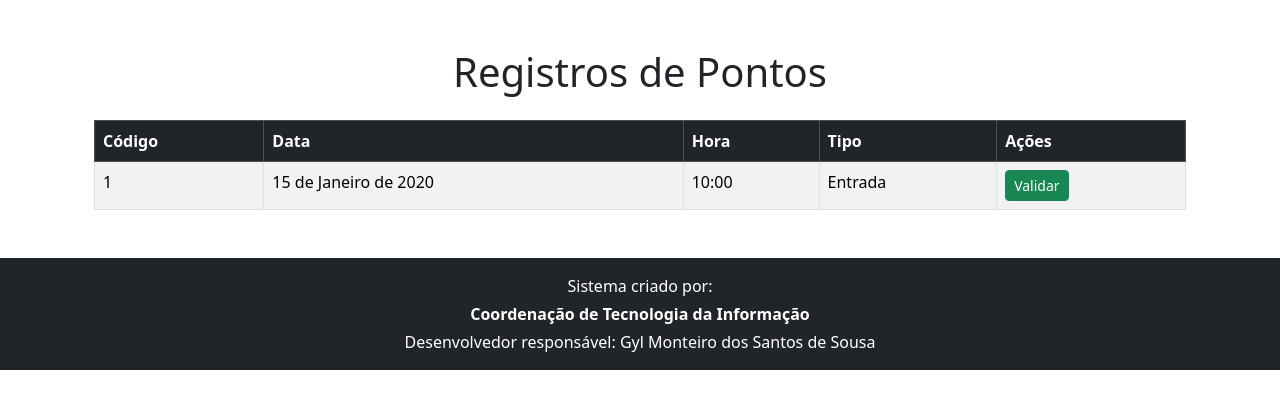
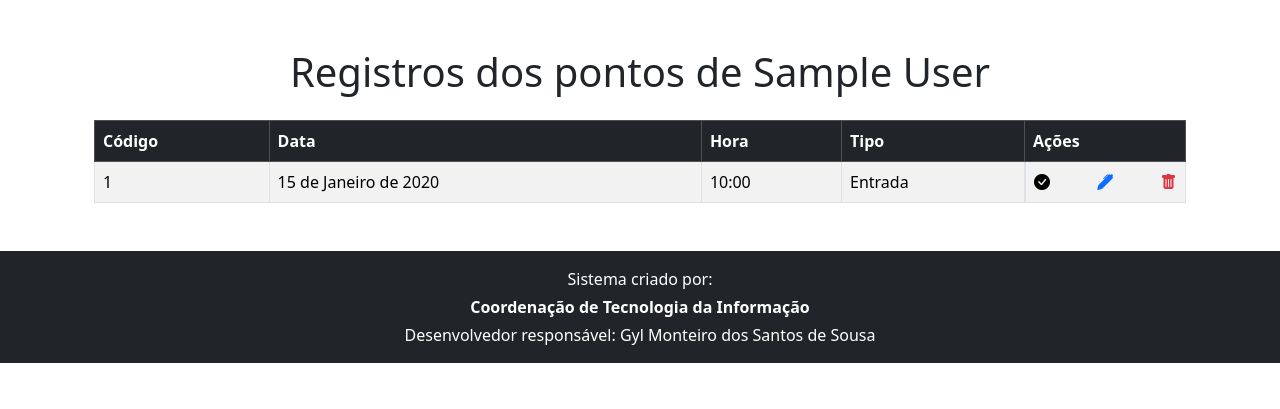
Before and after one commit to gylmonteiro-dev/smartchronos, a Django app: page /employees/1/ in a window 1280 px wide. Shown: the part 74-483 px from the top of the page. Run offline with Django 5.2, Linux system fonts and the light colour scheme; tables that the repository leaves empty hold one stand-in row (values such as "Sample post").

Commit message:
feat: add point validation and record deletion functionalities
- Implemented point validation functionality to mark work point records as valid.
- Added functionality to delete work point records.
- Ensured proper redirection and parameter handling for related views.

```diff
--- a/point_control/templates/time_records_list.html
+++ b/point_control/templates/time_records_list.html
@@ -3,7 +3,7 @@
 
 
  <div class="container mt-5">
-        <h1 class="text-center mb-4">Registros de Pontos</h1>
+        <h1 class="text-center mb-4">Registros dos pontos de {{user.first_name}} {{user.last_name}}</h1>
         <table class="table table-bordered table-striped">
             <thead class="table-dark">
                 <tr>
@@ -24,8 +24,13 @@
                     <td>{{record.created_at.date}}</td>
                     <td>{{record.created_at.time}}</td>
                     <td>{% if record.type_point == 'I'  %}Entrada{% else %}Saída{% endif %}</td>
-                    <td>
-                        <a href="/validar/1" class="btn btn-success btn-sm">Validar</a>
+                    <td class="d-flex justify-content-between align-items-center">{% if not record.valid %}
+                            <a href="{% url "validation" record.id %}" class="btn btn-success btn-sm">Validar</a>
+                        {% else %}
+                        <i class="bi bi-check-circle-fill"></i>
+                        {% endif %}
+                        <i class="bi bi-pen-fill text-primary"></i>
+                        <a href="{% url "delete-point" record.id %}"><i class="bi bi-trash-fill text-danger"></i></a>
                     </td>
                 </tr>
 
--- a/point_control/urls.py
+++ b/point_control/urls.py
@@ -3,5 +3,7 @@ from . import views
 
 urlpatterns = [
     path('employees/', views.employee_list, name='employee-list'),
-    path('employees/<int:pk>/', views.list_time_records, name='list-time-records')
+    path('employees/<int:pk>/', views.list_time_records, name='list-time-records'),
+    path('employees/<int:pk>/validation/', views.record_point_validation, name='validation'),
+    path('employees/<int:pk>/delete/', views.record_point_delete, name='delete-point')
 ]
--- a/point_control/views.py
+++ b/point_control/views.py
@@ -1,6 +1,7 @@
-from django.shortcuts import render
+from django.shortcuts import render, redirect, get_object_or_404
 from accounts.models import CustomUser
 from attendances.models import WorkPointRecord
+from django.urls import reverse
 # Create your views here.
 
 
@@ -9,6 +10,22 @@ def employee_list(request):
     return render(request, 'employee_list.html', {'list_employees': list_employees})
 
 def list_time_records(request, pk):
+    user = CustomUser.objects.get(pk=pk)
     last_records = WorkPointRecord.objects.filter(user__pk=pk).order_by('-created_at')[:5]
 
-    return render(request, 'time_records_list.html', {'last_records': last_records})
+    return render(request, 'time_records_list.html', {'last_records': last_records, 'user': user})
+
+def record_point_validation(request, pk):
+    point_record = get_object_or_404(WorkPointRecord, pk=pk)
+    point_record.valid = True
+    point_record.save()
+
+    user_pk = point_record.user.id
+    print(user_pk)
+    return redirect(reverse("list-time-records", args=[user_pk]))
+
+def record_point_delete(request ,pk):
+    point_record = get_object_or_404(WorkPointRecord, pk=pk)
+    user_pk = point_record.user.id
+    point_record.delete()
+    return redirect(reverse("list-time-records", args=[user_pk]))
```
Also changed, not shown: point_control/templates/validation.html (added, +7 -0 lines).
